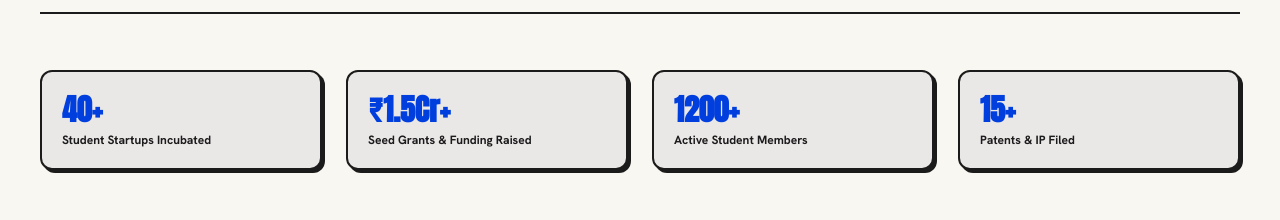
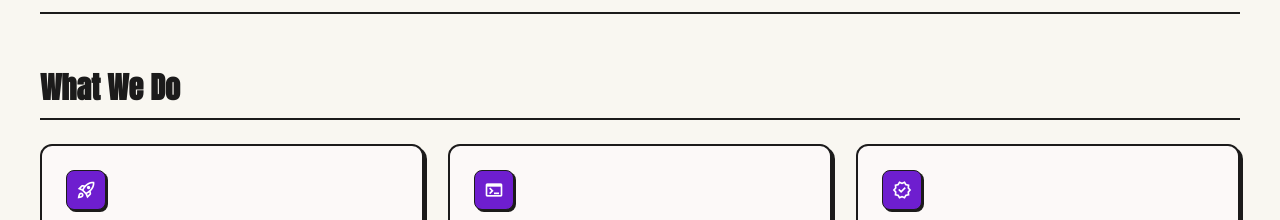
Before and after one commit to Adsu4/iedc-newsletter, a React (Vite) app: page /about in a window 1280 px wide. Shown: the part 356-576 px from the top of the page. Built offline with nearby package versions, Linux system fonts and the light colour scheme; no server answers.

Commit message:
fix: hide unverified stats cards section on About page

```diff
--- a/src/pages/About.tsx
+++ b/src/pages/About.tsx
@@ -16,20 +16,6 @@ export default function About() {
         </p>
       </section>
 
-      {/* Stats Cards */}
-      <section className="grid grid-cols-2 lg:grid-cols-4 gap-4 sm:gap-6">
-        {[
-          { number: '40+', label: 'Student Startups Incubated' },
-          { number: '₹1.5Cr+', label: 'Seed Grants & Funding Raised' },
-          { number: '1200+', label: 'Active Student Members' },
-          { number: '15+', label: 'Patents & IP Filed' },
-        ].map((stat) => (
-          <div key={stat.label} className="bg-surface-container-high p-4 sm:p-5 rounded-xl border-2 border-on-surface shadow-[3px_3px_0px_0px_rgba(28,27,27,1)] flex flex-col gap-1">
-            <span className="text-2xl sm:text-3xl font-bold font-headline-md text-primary leading-none">{stat.number}</span>
-            <span className="text-xs font-semibold text-on-surface">{stat.label}</span>
-          </div>
-        ))}
-      </section>
 
       {/* Core Initiatives */}
       <section className="flex flex-col gap-6">
```
